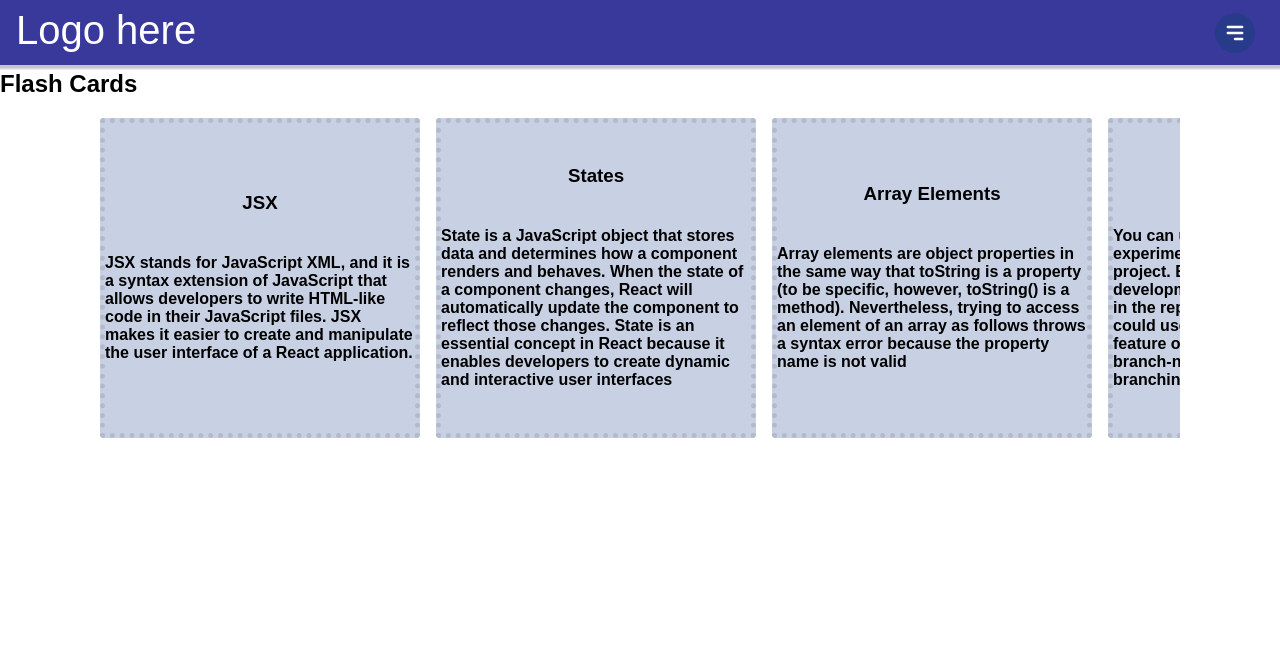
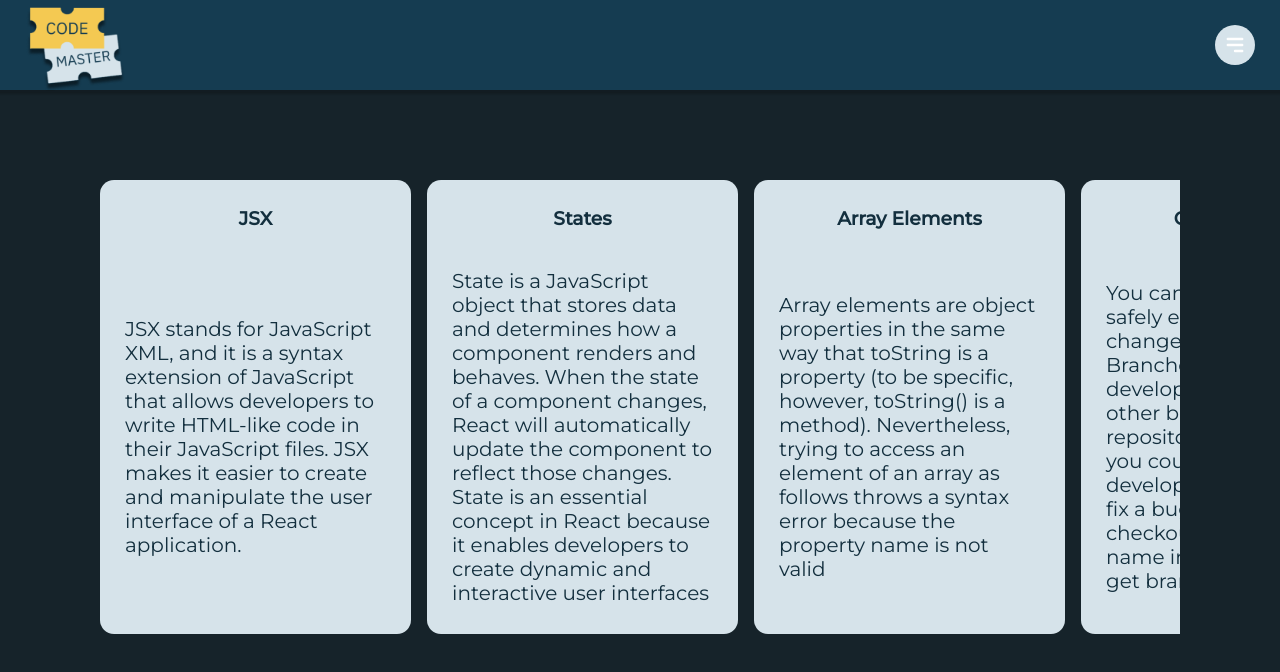
Before and after one commit to SchoolOfCode/bc14_w7_project-frontend-go-gitters, a React (Create React App) app in the folder app-project/: page /Learn in a window 1280 px wide. Shown: the top 672 px of the page. Built offline with nearby package versions, Linux system fonts and the light colour scheme.

Commit message:
flashcards styled

```diff
--- a/app-project/src/components/app/App.js
+++ b/app-project/src/components/app/App.js
@@ -3,7 +3,7 @@ import FlashCardPage from "../../Pages/FlashCardPage";
 import './App.css';
 import "../flashcards/index.css"
 import Navbar from "../nav/nav"
-import Quiz from "../quiz/Quiz";
+import Quiz from "../Quiz/Quiz";
 import QuizPage from "../../Pages/QuizPage";
 import Home from "../../Pages/Home";
 import { Route, Routes, BrowserRouter as Router } from "react-router-dom";
--- a/app-project/src/components/flashcards/index.css
+++ b/app-project/src/components/flashcards/index.css
@@ -1,20 +1,25 @@
+@import url("https://fonts.googleapis.com/css2?family=Montserrat:wght@300;400;500&display=swap");
 
 /* .carousel {
     display: flex;
     justify-content: center;
  } */
 
-
 /* .carousel {margin-left: auto;
         margin-right:auto;
         width: 60%;
     } */
 
+/* limit width so that content will need to scroll */
+body {
+  background-color: #16232a;
+  size: 100%;
+}
 
-    /* limit width so that content will need to scroll */
 .main {
   max-width: 70;
   padding-top: 50px;
+  margin-top: 130px;
 }
 
 /* SCROLL SNAPPING */
@@ -37,13 +42,12 @@ ul {
 
 .scroll-item {
   /* make it square */
-   width: 310px;
-   height: 310px;
-   background-color: rgb(200, 209, 227);
-   border: 5px dotted rgba(0,0,0, 0.1);
+  width: 311px;
+  height: 454px;
+  background-color: #d6e3ea;
 
   /* some basic styling */
-   border-radius: 0.2em;
+  border-radius: 14px;
 
   /* center contents */
   display: flex;
@@ -64,3 +68,26 @@ ul {
   grid-gap: 1em;
   align-items: center; /* vertically align children */
 }
+
+h4 {
+  width: 261px;
+  height: 324px;
+  left: 596px;
+  top: 456px;
+
+  font-family: "Montserrat";
+  font-style: normal;
+  font-weight: 400;
+  font-size: 20px;
+  line-height: 24px;
+  display: flex;
+  align-items: center;
+
+  color: #132f3e;
+}
+
+h3 {
+  font-family: "Montserrat";
+  font-weight: 800;
+  color: #132f3e;
+}
--- a/app-project/src/components/flashcards/index.js
+++ b/app-project/src/components/flashcards/index.js
@@ -1,36 +1,78 @@
-import React from 'react';
-import Carousel from 'react-material-ui-carousel'
-import { Paper } from '@mui/material'
-import "./index.css"
+import React from "react";
+import Carousel from "react-material-ui-carousel";
+import { Paper } from "@mui/material";
+import "./index.css";
 // import Carousel from 'react-elastic-carousel'
 // import Item from "./item"
 
+// export default function CardCarousel() {
 
- // export default function CardCarousel() {
-
- /* return <Carousel itemsToShow={3}>
+/* return <Carousel itemsToShow={3}>
   <Item text="test"/>
   <Item text="test 2"/>
 </Carousel>} */
 
-
-
-
-
-export default function CardCarousel(props)
-
-{
-
-
-  return <div className = "main"><h2>Flash Cards</h2>
-  <ul className="scroll-container" data-layoutmethod="grid">
-    <li className="scroll-item"><h3>JSX</h3><h4>JSX stands for JavaScript XML, and it is a syntax extension of JavaScript that allows developers to write HTML-like code in their JavaScript files. JSX makes it easier to create and manipulate the user interface of a React application.</h4></li>
-    <li className="scroll-item"><h3>States</h3><h4>State is a JavaScript object that stores data and determines how a component renders and behaves. When the state of a component changes, React will automatically update the component to reflect those changes. State is an essential concept in React because it enables developers to create dynamic and interactive user interfaces</h4></li>
-    <li className="scroll-item"><h3>Array Elements</h3><h4>Array elements are object properties in the same way that toString is a property (to be specific, however, toString() is a method). Nevertheless, trying to access an element of an array as follows throws a syntax error because the property name is not valid</h4></li>
-    <li className="scroll-item"><h3>GIT Branches</h3><h4>You can use branches to safely experiment with changes to your project. Branches isolate your development work from other branches in the repository. For example, you could use a branch to develop a new feature or fix a bug. Use git checkout -b branch-name in the terminal to get branching!</h4></li>
-    <li className="scroll-item"><h3>Splitting a number</h3><h4>To split a number into an array in JavaScript, call the Array.from() method, passing the number converted to a string as the first argument, and the Number constructor as the second, i.e. Array.from(String(num), Number)</h4></li>
-    <li className="scroll-item"><h3>Changing cases</h3><h4>You can type stringName.toLowerCase() or stringName.toUpperCase() to change the case of a string</h4></li>
-  </ul> </div>
+export default function CardCarousel(props) {
+  return (
+    <div className="main">
+      <ul className="scroll-container" data-layoutmethod="grid">
+        <li className="scroll-item">
+          <h3>JSX</h3>
+          <h4>
+            JSX stands for JavaScript XML, and it is a syntax extension of
+            JavaScript that allows developers to write HTML-like code in their
+            JavaScript files. JSX makes it easier to create and manipulate the
+            user interface of a React application.
+          </h4>
+        </li>
+        <li className="scroll-item">
+          <h3>States</h3>
+          <h4>
+            State is a JavaScript object that stores data and determines how a
+            component renders and behaves. When the state of a component
+            changes, React will automatically update the component to reflect
+            those changes. State is an essential concept in React because it
+            enables developers to create dynamic and interactive user interfaces
+          </h4>
+        </li>
+        <li className="scroll-item">
+          <h3>Array Elements</h3>
+          <h4>
+            Array elements are object properties in the same way that toString
+            is a property (to be specific, however, toString() is a method).
+            Nevertheless, trying to access an element of an array as follows
+            throws a syntax error because the property name is not valid
+          </h4>
+        </li>
+        <li className="scroll-item">
+          <h3>GIT Branches</h3>
+          <h4>
+            You can use branches to safely experiment with changes to your
+            project. Branches isolate your development work from other branches
+            in the repository. For example, you could use a branch to develop a
+            new feature or fix a bug. Use git checkout -b branch-name in the
+            terminal to get branching!
+          </h4>
+        </li>
+        <li className="scroll-item">
+          <h3>Splitting a number</h3>
+          <h4>
+            To split a number into an array in JavaScript, call the Array.from()
+            method, passing the number converted to a string as the first
+            argument, and the Number constructor as the second, i.e.
+            Array.from(String(num), Number)
+          </h4>
+        </li>
+        <li className="scroll-item">
+          <h3>Changing cases</h3>
+          <h4>
+            You can type stringName.toLowerCase() or stringName.toUpperCase() to
+            change the case of a string
+          </h4>
+        </li>
+      </ul>{" "}
+    </div>
+  );
 }
 
 /*
--- a/app-project/src/components/nav/nav.css
+++ b/app-project/src/components/nav/nav.css
@@ -1,4 +1,3 @@
-
 .navigation {
   height: 60px;
   width: 100%;
@@ -7,9 +6,9 @@
   top: 0;
   font-family: Arial, Helvetica, sans-serif;
   position: fixed;
-    padding-bottom: 5px;
+  padding-bottom: 30px;
   margin-bottom: 40px;
-    background-color: rgb(57, 57, 156);
+  background-color: #153c51;
   color: white;
   box-shadow: 0 2px 2px 2px rgba(9, 9, 9, 0.23);
 }
@@ -18,7 +17,7 @@
   text-decoration: none;
   color: white;
   font-family: Arial, Helvetica, sans-serif;
-    text-decoration-style:"" ;
+  text-decoration-style: "";
   font-size: 2.5rem;
   margin-left: 1rem;
 }
@@ -34,13 +33,13 @@
 .navigation-menu li {
   list-style-type: none;
   margin: 0 1rem;
-    color: white
+  color: white;
 }
 .navigation-menu li a {
   text-decoration: none;
   display: block;
   width: 100%;
-    color: white
+  color: white;
 }
 
 .hamburger {
@@ -49,8 +48,8 @@
   width: 40px;
   padding: 0.5rem;
   border-radius: 50%;
-    color: white;
-    background-color: #283b8b;
+  color: black;
+  background-color: #d6e3ea;
   cursor: pointer;
   transition: background-color 0.2s ease-in-out;
   position: absolute;
@@ -115,3 +114,10 @@
     display: block;
   }
 }
+
+.logo {
+  height: 100px;
+  width: 100px;
+  margin-top: 40px;
+  padding-left: 10px;
+}
--- a/app-project/src/components/nav/nav.js
+++ b/app-project/src/components/nav/nav.js
@@ -1,19 +1,22 @@
-import React from "react"
-import "./nav.css"
-import {useState} from "react"
+import React from "react";
+import "./nav.css";
+import { useState } from "react";
+import logo from "./logo.png";
 
 function Navbar() {
-      const [isNavExpanded, setIsNavExpanded] = useState(false)
+  const [isNavExpanded, setIsNavExpanded] = useState(false);
 
   return (
     <nav className="navigation">
       <a href="/" className="brand-name">
-          Logo here
+        <img className="logo" src={logo} alt="website logo" />
       </a>
-        <button className="hamburger"
+      <button
+        className="hamburger"
         onClick={() => {
           setIsNavExpanded(!isNavExpanded);
-        }}>
+        }}
+      >
         <svg
           xmlns="http://www.w3.org/2000/svg"
           className="h-5 w-5"
@@ -27,8 +30,11 @@ function Navbar() {
           />
         </svg>
       </button>
-        <div className={
-          isNavExpanded ? "navigation-menu expanded" : "navigation-menu"}>
+      <div
+        className={
+          isNavExpanded ? "navigation-menu expanded" : "navigation-menu"
+        }
+      >
         <ul>
           <li>
             <a href="/home">Home</a>
@@ -45,4 +51,4 @@ function Navbar() {
   );
 }
 
-export default Navbar
+export default Navbar;
```
Also changed, not shown: app-project/src/components/nav/logo.png (added). Lines whose indentation alone changed are shown as unchanged.
